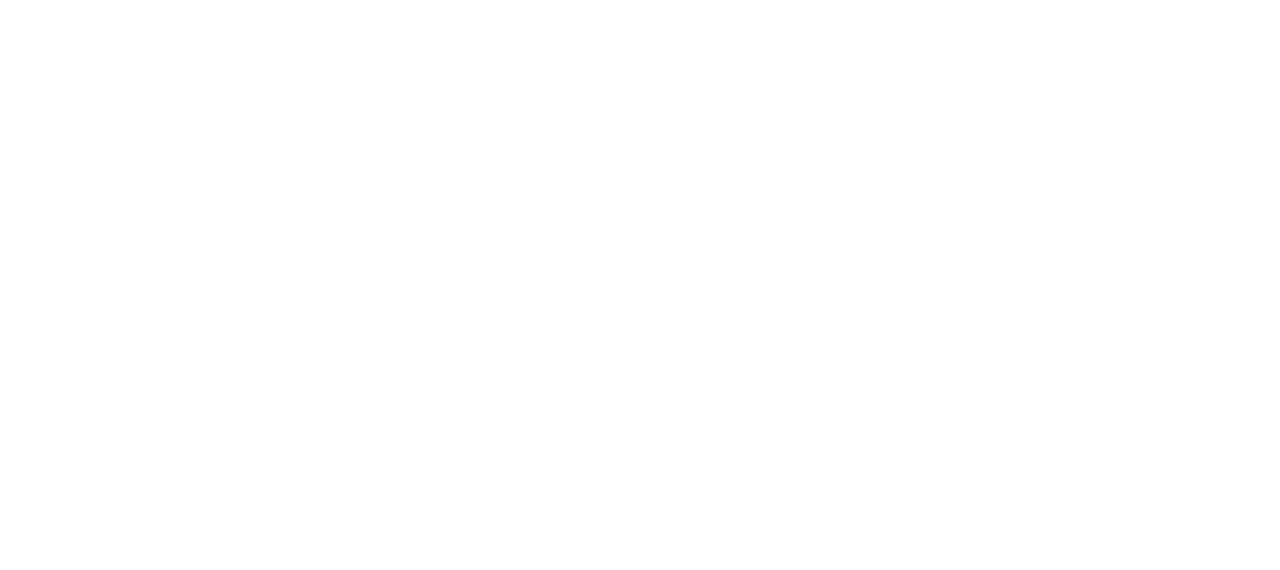
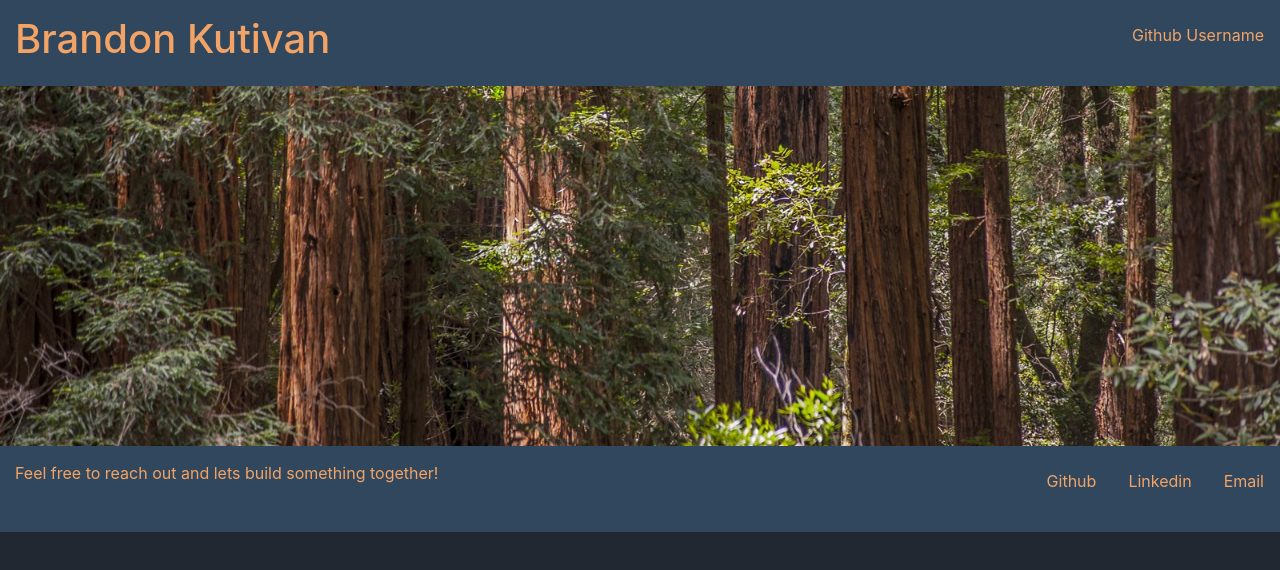
Before and after one commit to bskutivan/Portfolio, a plain HTML site: page index.html in a window 1280 px wide. Drawn offline with nearby package versions, Linux system fonts and the light colour scheme.

Commit message:
updated CSS with color variables, header, footer, and hero image.

```diff
--- a/assets/styles/styles.scss
+++ b/assets/styles/styles.scss
@@ -0,0 +1,44 @@
+$primary: #222831;
+$secondary: #30475E;
+$tertiary: #F2A365;
+$final: #ECECEC;
+
+body {
+    background-color: $primary;
+}
+
+header {
+    background: $secondary;
+    display:flex;
+    justify-content: space-between;
+    padding: 15px 0 15px 15px;
+    color: $tertiary;
+}
+
+#githubUsername {
+    color: $tertiary;
+}
+
+.hero {
+    background-image: url("../images/BANNER-redwoods_national_park_5.jpg");
+    background-size: cover;
+    background-position: 75%;
+
+    display: flex;
+    justify-content: center;
+    flex-wrap: wrap;
+    align-items: flex-start;
+    min-height: 45vh;
+    width:100%;
+}
+
+footer {
+    background: $secondary;
+    display:flex;
+    justify-content: space-between;
+    padding: 15px 0 15px 15px;
+    color: $tertiary;
+    a {
+        color: $tertiary;
+    }
+}
--- a/index.html
+++ b/index.html
@@ -7,16 +7,50 @@
 
     <!-- Bootstrap CSS -->
     <link rel="stylesheet" href="https://stackpath.bootstrapcdn.com/bootstrap/4.4.1/css/bootstrap.min.css" integrity="sha384-Vkoo8x4CGsO3+Hhxv8T/Q5PaXtkKtu6ug5TOeNV6gBiFeWPGFN9MuhOf23Q9Ifjh" crossorigin="anonymous">
-
+    <link rel="stylesheet" href="assets/styles/styles.css">
     <title>Brandon Kutivan</title>
   </head>
   <body>
+        <header>
+            <h1>Brandon Kutivan</h1>
+            <nav class="nav">
+                <a id="githubUsername" class="nav-link" href="#">Github Username</a>
+            </nav>
+        </header>
+
+        <section class="hero">
+            <div id="heroChild">
+            </div>
+        </section>
+
+        <div>
+
+        </div>
+
+        <div class="container">
+            <div>
+
+            </div>
+        </div>
+
+        <footer>
+            <p>Feel free to reach out and lets build something together!</p>
+            <nav class="nav">
+                <a class="nav-link" href="#">Github</a>
+                <a class="nav-link" href="#">Linkedin</a>
+                <p class="nav-link" href="#">Email</p>
+            </nav>
+        </footer>
 
 
-    <!-- Optional JavaScript -->
+
+
+
     <!-- jQuery first, then Popper.js, then Bootstrap JS -->
+
     <script src="https://code.jquery.com/jquery-3.4.1.slim.min.js" integrity="sha384-J6qa4849blE2+poT4WnyKhv5vZF5SrPo0iEjwBvKU7imGFAV0wwj1yYfoRSJoZ+n" crossorigin="anonymous"></script>
     <script src="https://cdn.jsdelivr.net/npm/popper.js@1.16.0/dist/umd/popper.min.js" integrity="sha384-Q6E9RHvbIyZFJoft+2mJbHaEWldlvI9IOYy5n3zV9zzTtmI3UksdQRVvoxMfooAo" crossorigin="anonymous"></script>
     <script src="https://stackpath.bootstrapcdn.com/bootstrap/4.4.1/js/bootstrap.min.js" integrity="sha384-wfSDF2E50Y2D1uUdj0O3uMBJnjuUD4Ih7YwaYd1iqfktj0Uod8GCExl3Og8ifwB6" crossorigin="anonymous"></script>
+    <script src="assets/js/script.js"></script>
   </body>
 </html>
```
Also changed, not shown: assets/images/BANNER-redwoods_national_park_5.jpg (added), assets/styles/styles.css, 1 other file.
